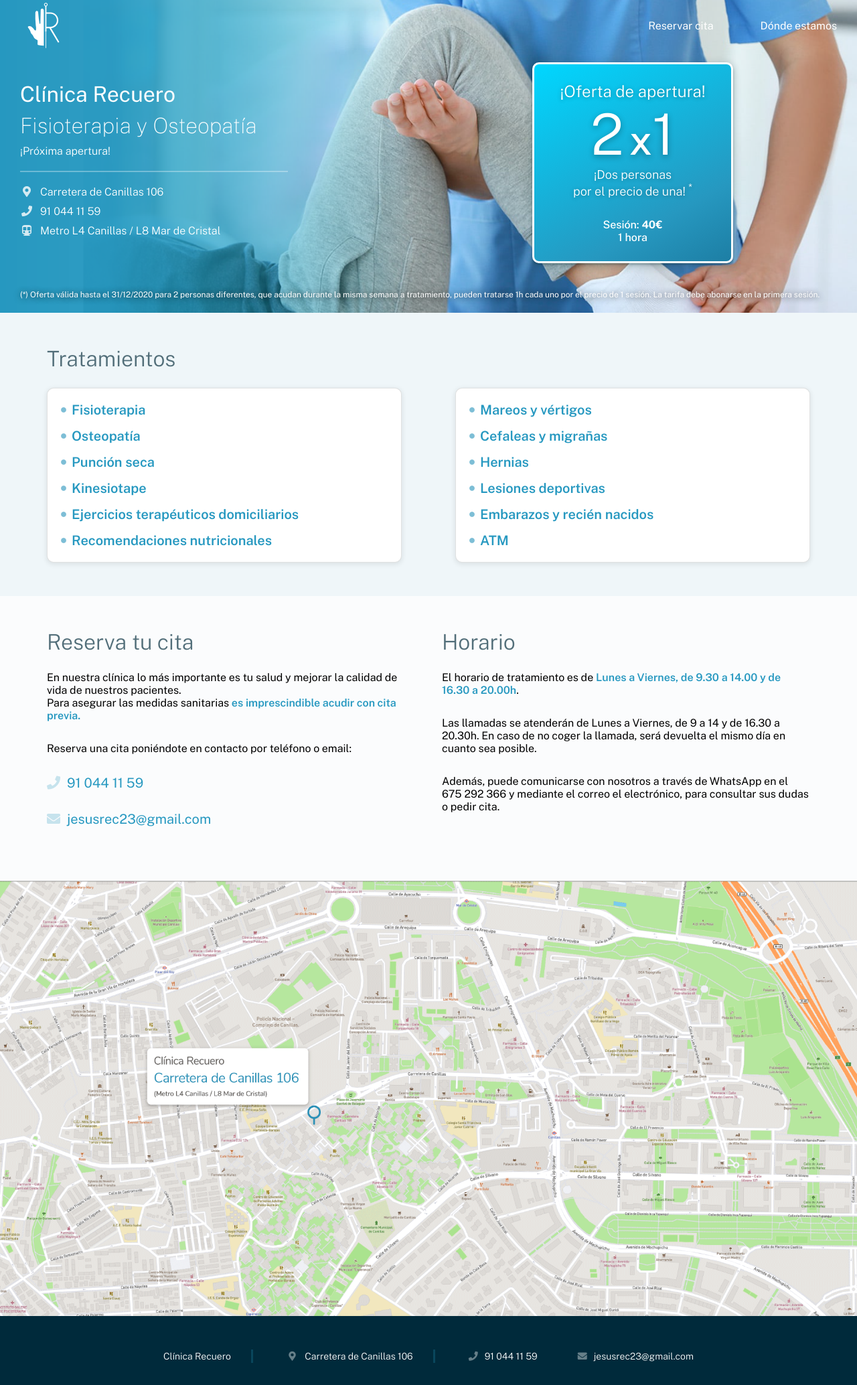
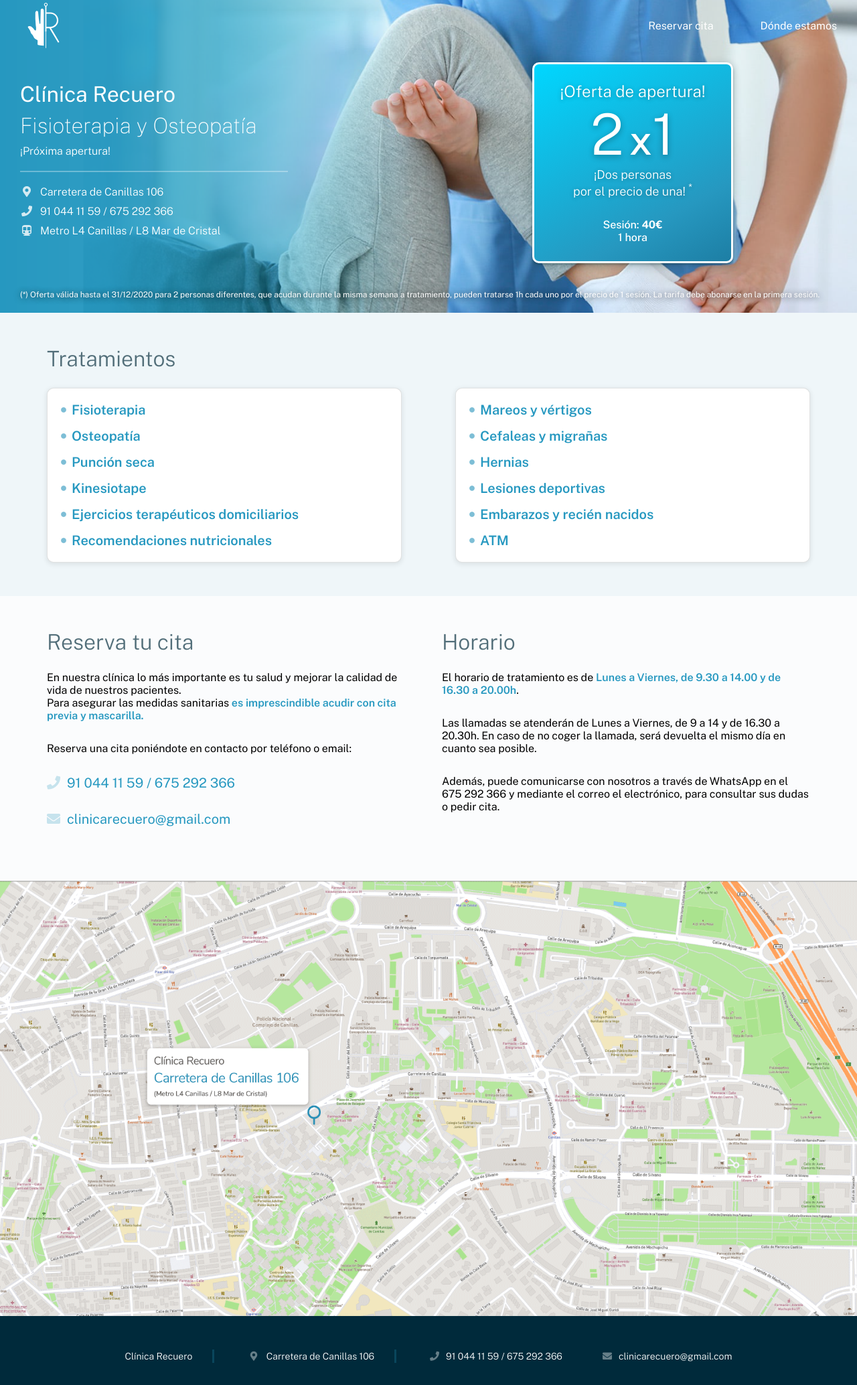
Before and after one commit to recuera/jesus-recuero, a plain HTML site: page index.html in a window 1280 px wide. Shown: the part 12-2080 px from the top of the page at 67% size. Drawn offline with nearby package versions, Linux system fonts and the light colour scheme.

Commit message:
add mobile phone and change email

```diff
--- a/index.html
+++ b/index.html
@@ -19,7 +19,7 @@
 
   <div class="navbar">
     <div class="section-content">
-      <img src="assets/logo-jesus-recuero_RGB-BLANCO.svg" alt="">
+      <img src="./assets/logo-jesus-recuero_RGB-BLANCO.svg" alt="">
 
       <h5>Clínica Recuero</h5>
 
@@ -47,7 +47,7 @@
         <div class="line"></div>
 
         <p><i class="fas fa-map-marker-alt fa-fw"></i>Carretera de Canillas 106</p>
-        <p><i class="fas fa-phone fa-fw"></i>91 044 11 59</p>
+        <p><i class="fas fa-phone fa-fw"></i>91 044 11 59 / 675 292 366</p>
         <p><i class="fas fa-subway fa-fw"></i>Metro L4 Canillas / L8 Mar de Cristal</p>
 
       </div>
@@ -131,12 +131,12 @@
 
         <p>
           En nuestra clínica lo más importante es tu salud y mejorar la calidad de vida de nuestros pacientes.<br>
-          Para asegurar las medidas sanitarias <strong>es imprescindible acudir con cita previa.</strong>
+          Para asegurar las medidas sanitarias <strong>es imprescindible acudir con cita previa y mascarilla.</strong>
         </p>
         <p>Reserva una cita poniéndote en contacto por teléfono o email:</p>
 
-        <h4><i class="fas fa-phone"></i>91 044 11 59</h4>
-        <h4><i class="fas fa-envelope"></i><a href="mailto:jesusrec23@gmail.com">jesusrec23@gmail.com</a></h4>
+        <h4><i class="fas fa-phone"></i>91 044 11 59 / 675 292 366</h4>
+        <h4><i class="fas fa-envelope"></i><a href="mailto:clinicarecuero@gmail.com">clinicarecuero@gmail.com</a></h4>
       </div>
 
       <div class="booking-info">
@@ -178,8 +178,8 @@
       <div class="vertical-line"></div>
       <p><i class="fas fa-map-marker-alt fa-fw"></i>Carretera de Canillas 106</p>
       <div class="vertical-line"></div>
-      <p><i class="fas fa-phone"></i>91 044 11 59</p>
-      <p><i class="fas fa-envelope"></i>jesusrec23@gmail.com</p>
+      <p><i class="fas fa-phone"></i>91 044 11 59 / 675 292 366</p>
+      <p><i class="fas fa-envelope"></i>clinicarecuero@gmail.com</p>
     </div>
   </footer>
 
--- a/style.css
+++ b/style.css
@@ -93,13 +93,13 @@ section {
   background-color: #2698C0;
   position: relative;
   width: 100%;
-  background-image: url('assets/cover.png');
+  background-image: url('./assets/cover.png');
   background-size: cover;
   transition: opacity ease-in-out .4s;
 }
 
 .cover .cover-img {
-  background-image: url('assets/cover.png');
+  background-image: url('./assets/cover.png');
   background-size: cover;
   position: absolute;
   width: 100%;
```
